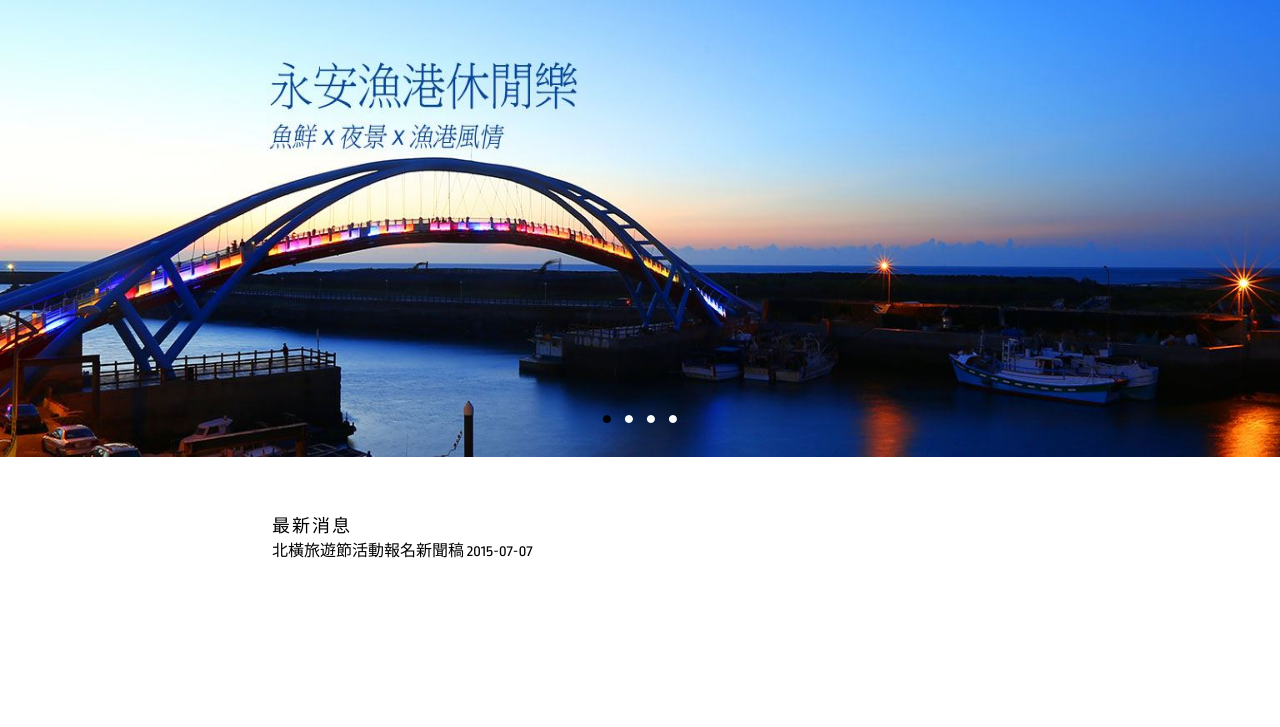
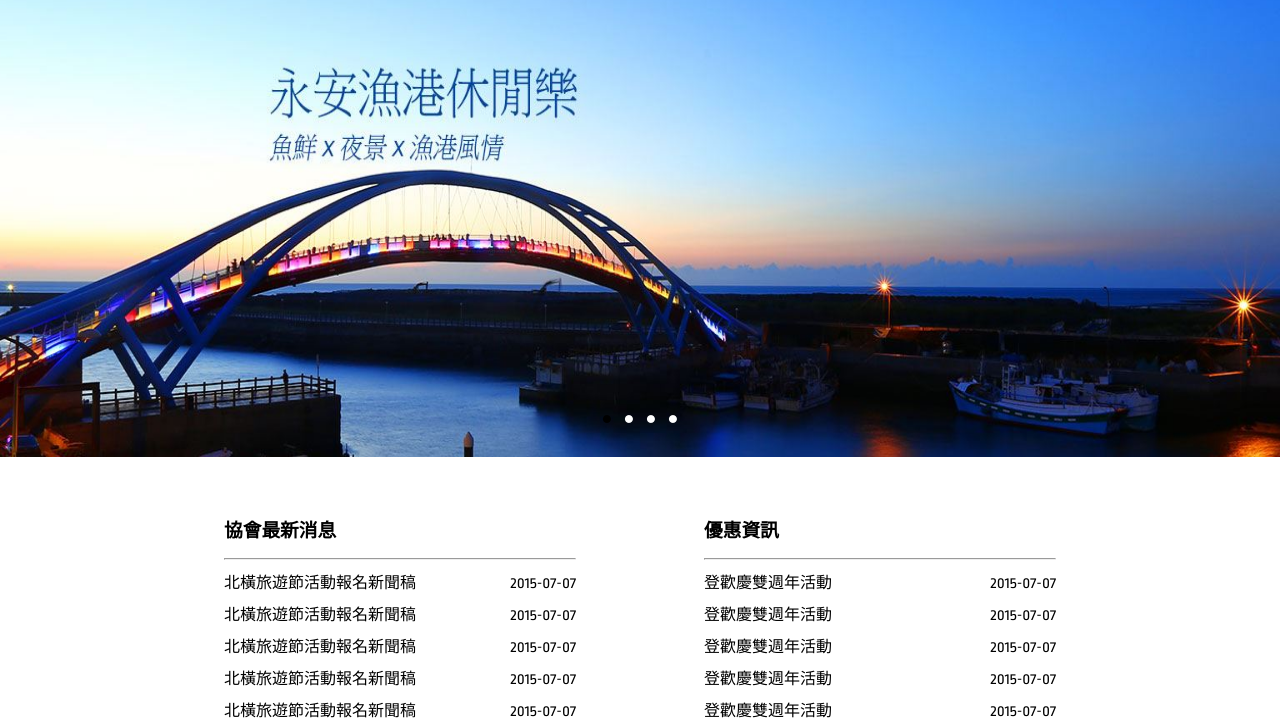
Before and after one commit to jhihzonghu/TTAT, a plain HTML site: page index.html in a window 1280 px wide. Shown: the part 73-800 px from the top of the page. Drawn offline with Linux system fonts and the light colour scheme; some packages are replaced by stand-ins of ours.

Commit message:
edit index page

```diff
--- a/css/main.css
+++ b/css/main.css
@@ -472,7 +472,7 @@ img { vertical-align: middle; }
     color: rgb(0, 0, 0);
 }
 .contact-section > .inner {
-    height: 500px;
+    height: 350px;
     position: relative;
     width: 960px;
     margin: 0px auto;
@@ -487,6 +487,7 @@ img { vertical-align: middle; }
     width: 352px;
     padding: 56px 64px 0;
     position: absolute;
+    line-height: 2;
     left: 50%;
 }
 
@@ -495,6 +496,7 @@ img { vertical-align: middle; }
     margin-top: 0.5em;
 }
 .contact-form label {
+
     display: block;
     font-size: 12px;
     letter-spacing: 0.1em;
@@ -534,10 +536,32 @@ img { vertical-align: middle; }
 /* Map */
 .contact-map {
     position: absolute;
-    width: 352px;
-    left: 5%;
+    width: 352px ;
     padding: 56px 64px 0;
+    line-height: 2.0;
+}
 
+
+
+}
+.contact-map ul a
+{
+display: inline-block;
+width: 485px;
+padding-right: 20px;
+vertical-align: middle;
+text-decoration: none;
+color: #515151;
+white-space: nowrap;
+overflow: hidden;
+text-overflow: ellipsis;
+line-height: 2.5;
+
+
+}
+.contact-section span
+{
+    float: right;
 }
 .contact-map .static-map {
     position: absolute;
--- a/index.html
+++ b/index.html
@@ -38,10 +38,10 @@
     <div class="inner">
         <div class="slideshow">
             <div class="slideshow-slides">
-                <a href="./" class="slide" id="slide-1"><img src="./img/index_header_img/bridge.jpg" alt="" width="1600" height="465"></a>
-                <a href="./" class="slide" id="slide-2"><img src="./img/index_header_img/sunshine.jpg" alt="" width="1600" height="465"></a>
-                <a href="./" class="slide" id="slide-3"><img src="./img/index_header_img/daisi_oldstreet.jpg" alt="" width="1600" height="465"></a>
-                <a href="./" class="slide" id="slide-4"><img src="./img/index_header_img/roverbridge.jpg" alt="" width="1600" height="465"></a>
+                <a href="./" class="slide" id="slide-1"><img src="./img/index_header_img/bridge.jpg" alt="" width="1600" height="500"></a>
+                <a href="./" class="slide" id="slide-2"><img src="./img/index_header_img/sunshine.jpg" alt="" width="1600" height="500"></a>
+                <a href="./" class="slide" id="slide-3"><img src="./img/index_header_img/daisi_oldstreet.jpg" alt="" width="1600" height="500"></a>
+                <a href="./" class="slide" id="slide-4"><img src="./img/index_header_img/roverbridge.jpg" alt="" width="1600" height="500"></a>
             </div>
             <div class="slideshow-nav">
 
@@ -57,26 +57,63 @@
 
 <section class="contact-section" id="contact">
         <div class="inner">
-          <!--   <div class="contact-form-wrapper">
-                <h2>Contact</h2>
+          <div class="contact-form-wrapper">
+                <h3>優惠資訊</h3>
+                <hr></hr>
                 <div class="contact-form">
+             <ul>
+                <li>
+                  <a href="/zh-tw/Event/HotNews/40">登歡慶雙週年活動</a>
+                  <span class="data">2015-07-07</span>
+                </li>
+                <li>
+                  <a href="/zh-tw/Event/HotNews/40">登歡慶雙週年活動</a>
+                  <span class="data">2015-07-07</span>
+                </li>
+                <li>
+                  <a href="/zh-tw/Event/HotNews/40">登歡慶雙週年活動</a>
+                  <span class="data">2015-07-07</span>
+                </li>
+                <li>
+                  <a href="/zh-tw/Event/HotNews/40">登歡慶雙週年活動</a>
+                  <span class="data">2015-07-07</span>
 
+                </li>
+                <li>
+                  <a href="/zh-tw/Event/HotNews/40">登歡慶雙週年活動</a>
+                  <span class="data">2015-07-07</span>
+                </li>
+             </ul>
                 </div>
-            </div> -->
-      <div class="contact-map" id="map-container">
-            <h2>最新消息</h2>
+            </div>
+
+         <div class="contact-map" id="map-container">
+            <h3>協會最新消息</h3>
+            <hr></hr>
              <ul>
                 <li>
                   <a href="/zh-tw/Event/HotNews/40">北橫旅遊節活動報名新聞稿</a>
                   <span class="data">2015-07-07</span>
                 </li>
-                <li></li>
-                <li></li>
-                <li></li>
-                <li></li>
+                <li>
+                  <a href="/zh-tw/Event/HotNews/40">北橫旅遊節活動報名新聞稿</a>
+                  <span class="data">2015-07-07</span>
+                </li>
+                <li>
+                  <a href="/zh-tw/Event/HotNews/40">北橫旅遊節活動報名新聞稿</a>
+                  <span class="data">2015-07-07</span>
+                </li>
+                <li>
+                  <a href="/zh-tw/Event/HotNews/40">北橫旅遊節活動報名新聞稿</a>
+                  <span class="data">2015-07-07</span>
+
+                </li>
+                <li>
+                  <a href="/zh-tw/Event/HotNews/40">北橫旅遊節活動報名新聞稿</a>
+                  <span class="data">2015-07-07</span>
+                </li>
              </ul>
 
-             <!--    <img src="//maps.googleapis.com/maps/api/staticmap?markers=35.6802361,139.70130849999998&size=480x500&sensor=false" alt="" class="static-map"> -->
             </div>
         </div>
     </section><!-- /#contact -->
@@ -208,18 +245,7 @@
     </button>
     <div class="inner clearfix">
         <aside class="social-links">
-            <ul>
-                <li class="item-facebook">
-                    <a href="http://www.facebook.com/SHIFTBRAIN" target="_blank">
-                        <span class="label">Facebook</span>
-                    </a>
-                </li>
-                <li class="item-twitter">
-                    <a href="https://twitter.com/shiftbrain" target="_blank">
-                        <span class="label">Twitter</span>
-                    </a>
-                </li>
-            </ul>
+
         </aside>
           <small class="info">聯絡地址：320 桃園市中壢區立和路22號｜ 電　　話：03-4613747｜ 傳　　真：03-4610851</small>
         <small class="copyright">桃園市觀光協會版權所有 © 2015 </small>
```
